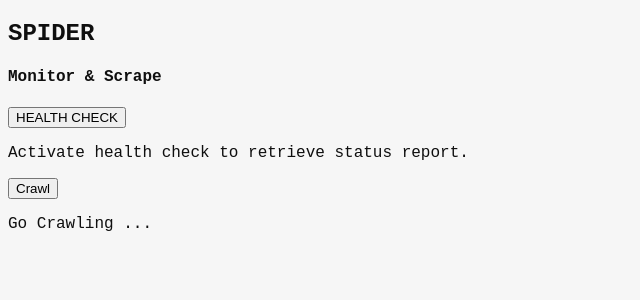
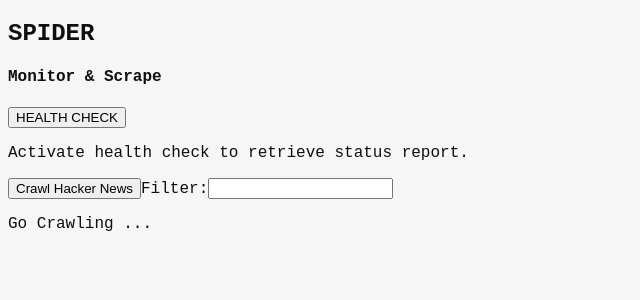
Before and after one commit to JaynewDee/spider, a React (Vite) app: page / in a window 1280 px wide. Shown: the top 300 px of the page, without its empty margins (0-640 px from the left). Built offline with nearby package versions, Linux system fonts and the light colour scheme.

Commit message:
pass filter argument!

```diff
--- a/src/api/invoke.ts
+++ b/src/api/invoke.ts
@@ -4,11 +4,11 @@ type AsyncGet<T> = () => Promise<T>;
 
 interface InvokeAPI {
   getDomains: AsyncGet<string>;
-  getHackerSrcs: (numPages: number) => Promise<string[]>;
+  getHackerSrcs: (numPages: number, filter: string) => Promise<string[]>;
 }
 
 export const Invokers: InvokeAPI = {
   getDomains: async () => await invoke("get_domains"),
-  getHackerSrcs: async (numPages) =>
-    await invoke("get_hacker_srcs", { numPages })
+  getHackerSrcs: async (numPages, filter) =>
+    await invoke("get_hacker_srcs", { numPages, filter })
 };
--- a/src/components/Controls/Controls.tsx
+++ b/src/components/Controls/Controls.tsx
@@ -4,7 +4,7 @@ import Domain from "../Domains/Domain";
 const Controls = () => {
   const [msg, setMsg] = useState([]);
   const [srcs, setSrcs] = useState<string[]>([]);
-
+  const [filterState, setFilterState] = useState("");
   const handleScrapeMe = async () => {
     const msg = await Invokers.getDomains();
     const parsed = JSON.parse(msg);
@@ -12,10 +12,12 @@ const Controls = () => {
   };
 
   const handleGetHackers = async () => {
-    const res = await Invokers.getHackerSrcs(17);
+    const res = await Invokers.getHackerSrcs(17, filterState || "https");
     setSrcs(res);
   };
-
+  const handleFilterChange = (e: any) => {
+    setFilterState(e.target.value);
+  };
   return (
     <div>
       <div className="container">
@@ -29,7 +31,14 @@ const Controls = () => {
         ) : (
           <p>Activate health check to retrieve status report.</p>
         )}
-        <button onClick={handleGetHackers}>Crawl</button>
+        <button onClick={handleGetHackers}>Crawl Hacker News</button>
+        <label>Filter:</label>
+        <input
+          value={filterState}
+          name="filter"
+          type="text"
+          onChange={handleFilterChange}
+        />
         {srcs.length ? (
           <>
             {srcs.map((src) => (
```
Also changed, not shown: 2 other files (tests, documents, lock files or other folders).
